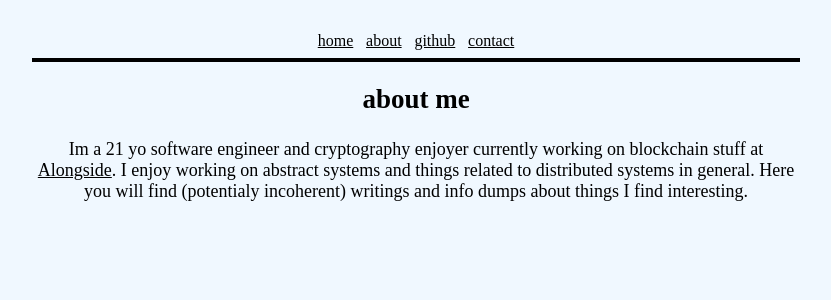
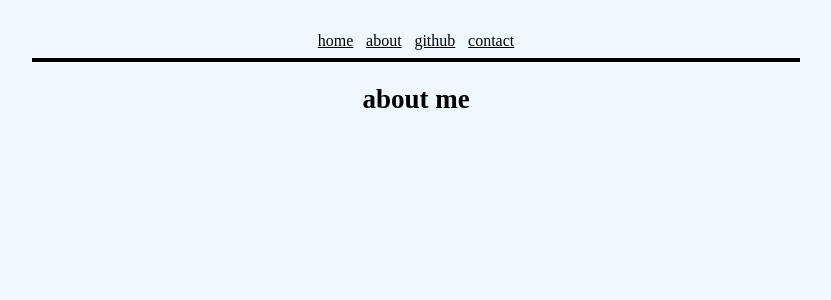
Before and after one commit to nhtyy/push0dev, a Next.js app: page /about in a window 1280 px wide. Shown: the top 300 px of the page, without its empty margins (224-1055 px from the left). Built offline with nearby package versions, Linux system fonts and the light colour scheme.

Commit message:
rm about

```diff
--- a/src/pages/about.tsx
+++ b/src/pages/about.tsx
@@ -1,14 +1,13 @@
 export default function About() {
   return (
     <div className="about">
-      <h2 className="about-tag">about me</h2>
+      <h2 className="about-tag" style={{ marginBottom: "0" }}>
+        about me
+      </h2>
+      {/* <hr
+        style={{ backgroundColor: "black", opacity: "100", height: "1px" }}
+      ></hr> */}
       <h4 style={{ fontWeight: "normal" }}>
-        Im a 21 yo software engineer and cryptography enjoyer currently working
-        on blockchain stuff at <a href="https://alongside.xyz">Alongside</a>. I
-        enjoy working on abstract systems and things related to distributed
-        systems in general. Here you will find (potentialy incoherent) writings
-        and info dumps about things I find interesting.
-        <br />
         <br />
       </h4>
     </div>
--- a/src/pages/contact.tsx
+++ b/src/pages/contact.tsx
@@ -7,7 +7,7 @@ export default function Contact() {
         style={{ fontSize: "large" }}
       >
         {" "}
-        n@push0.dev
+        n@umbral.group
       </a>
     </p>
   );
```
